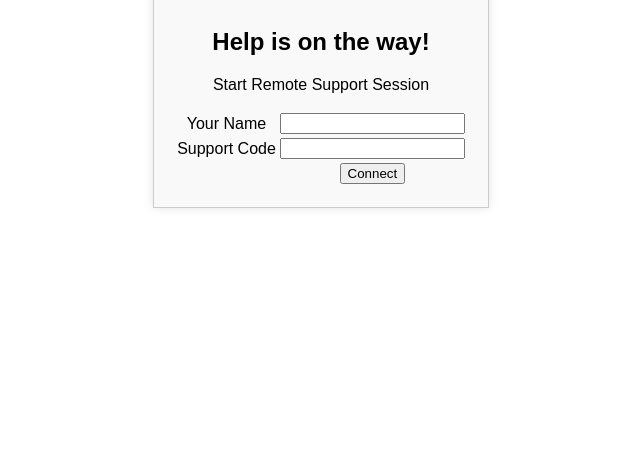
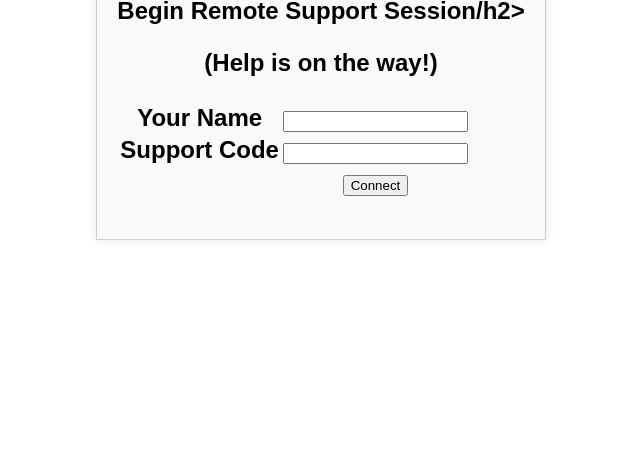
Before and after one commit to nroseascent/GTR, a plain HTML site: page index.html in a window 1280 px wide. Shown: the part 339-800 px from the top of the page, without its empty margins (319-959 px from the left). Drawn offline with Linux system fonts and the light colour scheme.

Commit message:
Update index.html

```diff
--- a/index.html
+++ b/index.html
@@ -35,8 +35,8 @@
             <img src="https://raw.githubusercontent.com/nroseascent/GTR/refs/heads/main/Ascent_Logo.png" alt="AHM Logo" width="200">
         </div>
         <div class="code-table">
-            <h2>Help is on the way!</h2>
-            <p>Start Remote Support Session</p>
+            <h2>Begin Remote Support Session/h2>
+            <p>(Help is on the way!)</p>
 <FORM METHOD="POST" ACTION="https://fastsupport.gotoassist.com/servlet/download/customerDownload" name="ssid">
 <TABLE BORDER="0"> <TR> <TD>Your Name</TD> <TD><INPUT TYPE="TEXT" NAME="name" SIZE="20"></TD> </TR> <TR> <TD>Support Code</TD> <TD><INPUT TYPE="TEXT" NAME="supportSessionId" SIZE="20"></TD> </TR> <TR> <TD></TD> <TD><INPUT TYPE="SUBMIT" VALUE="Connect"></TD> </TR></TABLE>
 </FORM>
```
